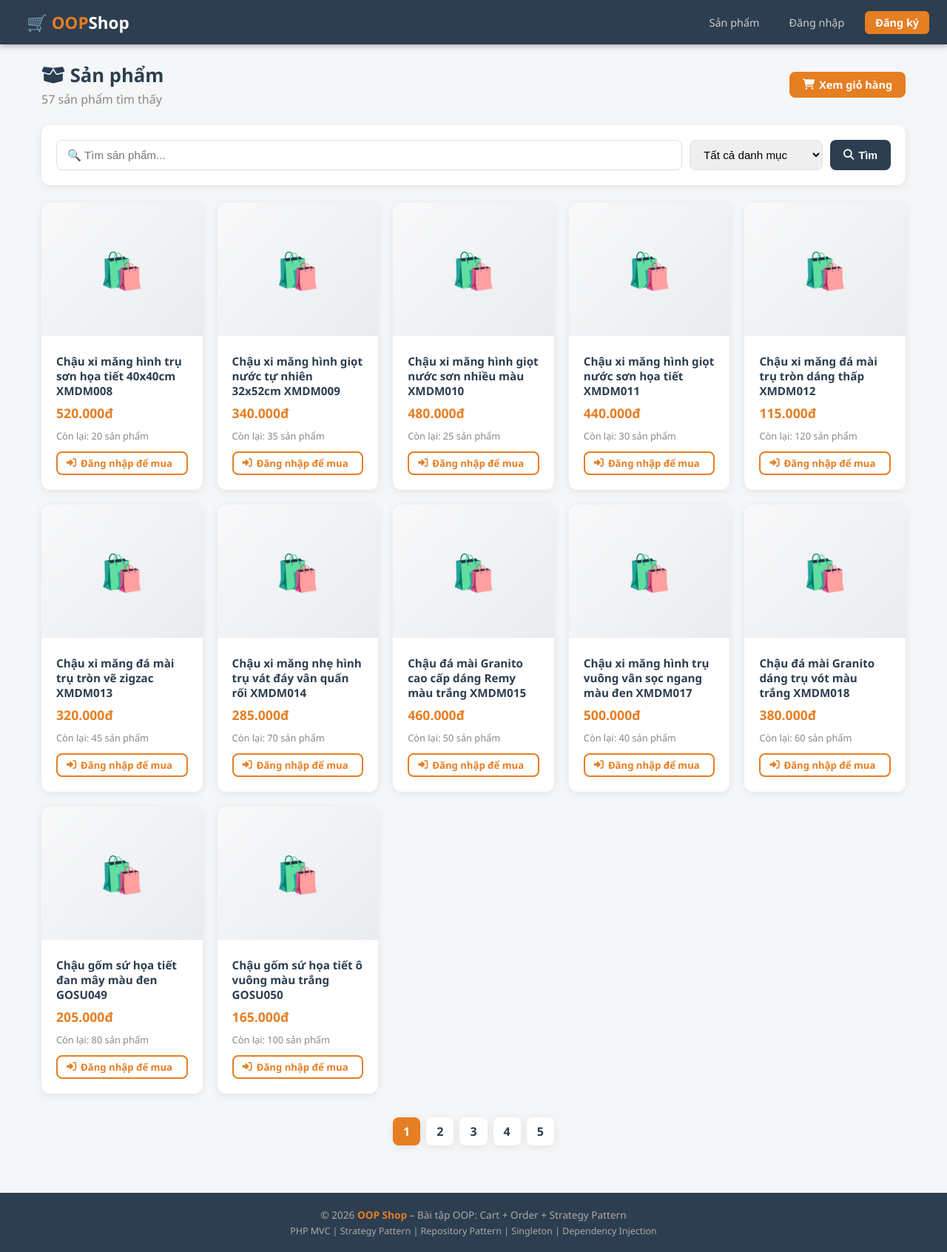
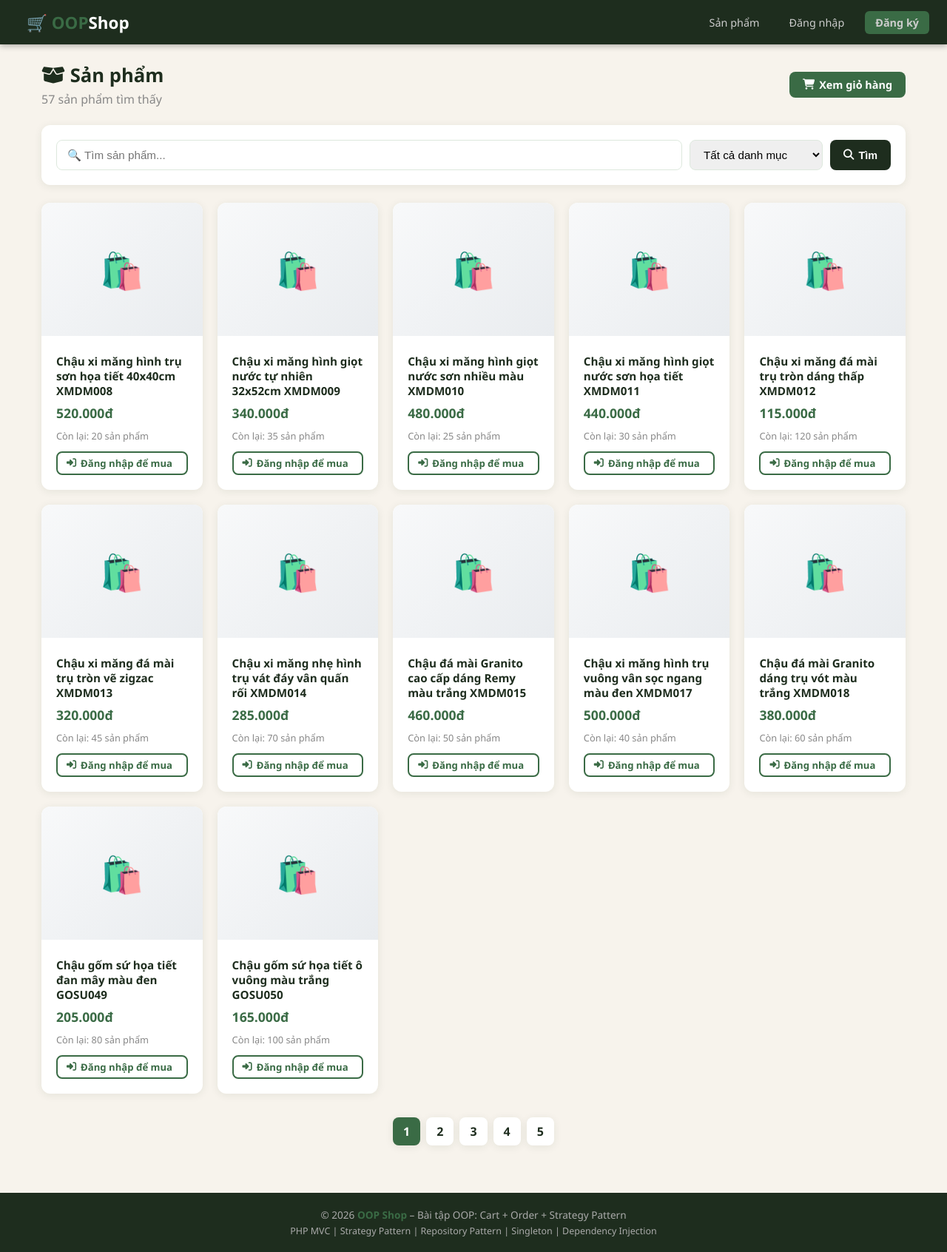
Before and after one commit to thu-com/KTRA2_LTWEB, a PHP site: page /KTRA2_LTWEB/ in a window 1280 px wide. Shown: the whole page at 74% size. Run offline with PHP 8.4, Linux system fonts and the light colour scheme; data comes from the database, SQL or seed files in the repository; some libraries are stand-ins or nearby versions.

Commit message:
sửa màu

```diff
--- a/views/layouts/header.php
+++ b/views/layouts/header.php
@@ -7,13 +7,18 @@
     <link rel="stylesheet" href="https://cdnjs.cloudflare.com/ajax/libs/font-awesome/6.5.0/css/all.min.css">
     <style>
         :root {
-            --primary: #e67e22; --primary-dark: #d35400;
-            --dark: #2c3e50; --light: #f8f9fa;
-            --success: #27ae60; --danger: #e74c3c; --info: #3498db;
-            --border: #dee2e6; --shadow: 0 2px 12px rgba(0,0,0,.08);
+                --primary:      #3a6b45;
+                --primary-dark: #2a4f33;
+                --dark:         #1e2d1e;
+                --light:        #f7f3ec;
+                --success:      #27ae60;
+                --danger:       #e74c3c;
+                --info:         #2980b9;
+                --border:       #dde8dd;
+                --shadow:       0 2px 12px rgba(30,45,30,.08);
         }
         * { box-sizing: border-box; margin: 0; padding: 0; }
-        body { font-family: 'Segoe UI', sans-serif; background: #f4f6f8; color: #333; min-height: 100vh; }
+        body { font-family: 'Segoe UI', sans-serif; background: #f7f3ec; color: #333; min-height: 100vh; }
         a { text-decoration: none; color: inherit; }
 
         /* ── Navbar ── */
@@ -33,7 +38,7 @@
         }
         .nav-user { color: #aaa; font-size: .85rem; }
         .btn-nav {
-            background: var(--primary); color: #fff !important; padding: 6px 14px !important;
+            background: var(--primary); color: var(--primary); padding: 6px 14px !important;
             border-radius: 6px; font-weight: 600;
         }
         .btn-nav:hover { background: var(--primary-dark) !important; }
```
